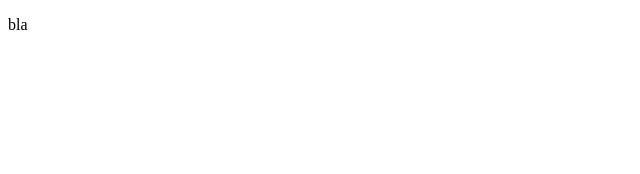
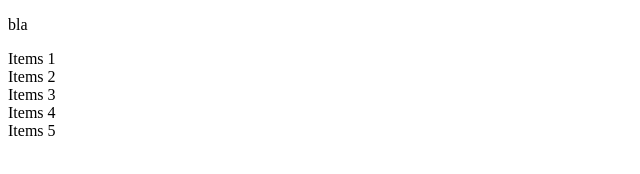
Before and after one commit to luismasg/test-debu1, a plain HTML site: page index.html in a window 1280 px wide. Shown: the whole page, without its empty margins (0-640 px from the left). Drawn offline with Linux system fonts and the light colour scheme.

Commit message:
PrimerCambio Pepe

```diff
--- a/index.html
+++ b/index.html
@@ -8,5 +8,12 @@
   </head>
   <body>
     <p>bla</p>
+    <section class="container">
+      <div class="item">Items 1</div>
+      <div class="item">Items 2</div>
+      <div class="item">Items 3</div>
+      <div class="item">Items 4</div>
+      <div class="item">Items 5</div>
+    </section>
   </body>
 </html>
--- /dev/null
+++ b/style.css
@@ -0,0 +1,4 @@
+.container {
+    display: grid;
+
+}
```
